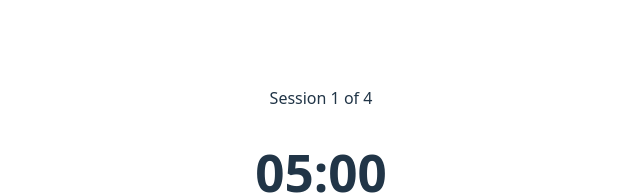
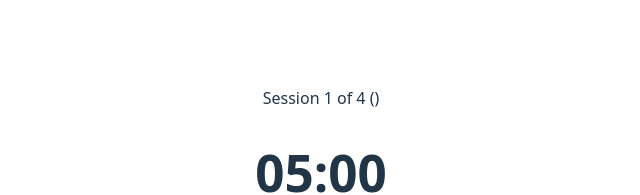
Before and after one commit to renashen314/Pomodoro-Timer, a React (Vite) app: page / in a window 1280 px wide. Shown: the part 226-421 px from the top of the page, without its empty margins (319-959 px from the left). Built offline with nearby package versions, Linux system fonts and the light colour scheme.

Commit message:
add description in readme

```diff
--- a/src/components/Timer.tsx
+++ b/src/components/Timer.tsx
@@ -2,7 +2,23 @@ import { useEffect, useRef, useState } from "react"
 
 const INITIAL_TIME_IN_SECONDS = 5 * 60
 
+const TOTAL_SESSIONS = 4
+
+const SESSION_TYPE_LABEL = {
+    "focus": "focus time",
+    "short-break": "short break",
+    "long-break": "long break",
+  };
+
+const SESSION_DURATION_IN_MINUTES = {
+    "focus": 25,
+    "short-break": 5,
+    "long-break": 20
+}
+
 function Timer() {
+    const [currentSession, setCurrentSession] = useState<number>(1)
+    const [currentSessionType, setCurrentSessionType] = useState("")
     const [timeLeft, setTimeLeft] = useState<number>(INITIAL_TIME_IN_SECONDS)
     const [isRunning, setIsRunning] = useState<boolean>(false)
     const interval = useRef<number | null>(null)
@@ -50,7 +66,7 @@ function Timer() {
   return (
      <div className="flex flex-col items-center gap-4">
         <div>
-            <p>Session 1 of 4</p>
+            <p>Session {currentSession} of {TOTAL_SESSIONS} ({SESSION_TYPE_LABEL[currentSessionType]})</p>
         </div>
       <h1 className="text-4xl font-mono">{formatter(timeLeft)}</h1>
       <div className="flex gap-2">
```
Also changed, not shown: 1 other file (tests, documents, lock files or other folders).
